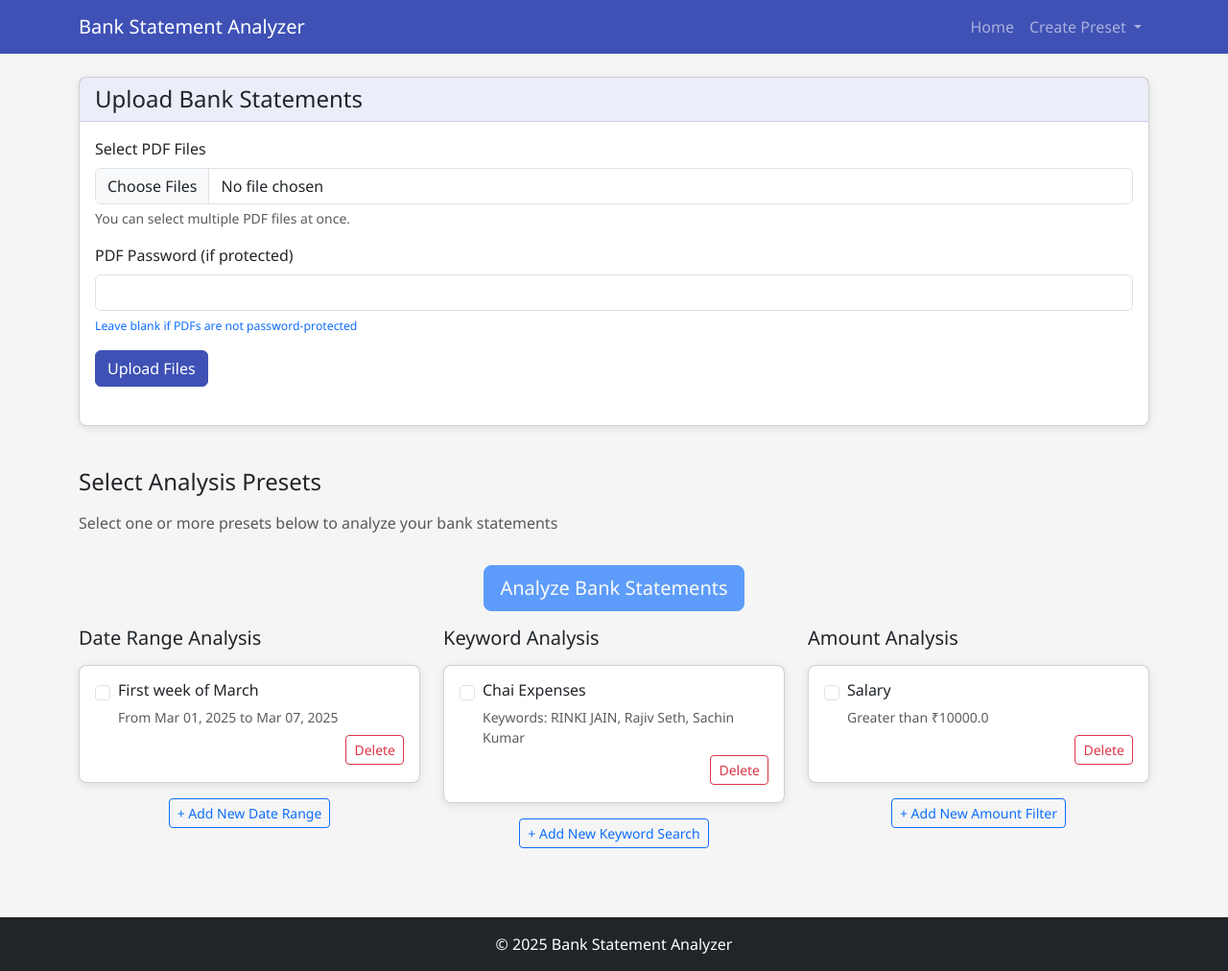
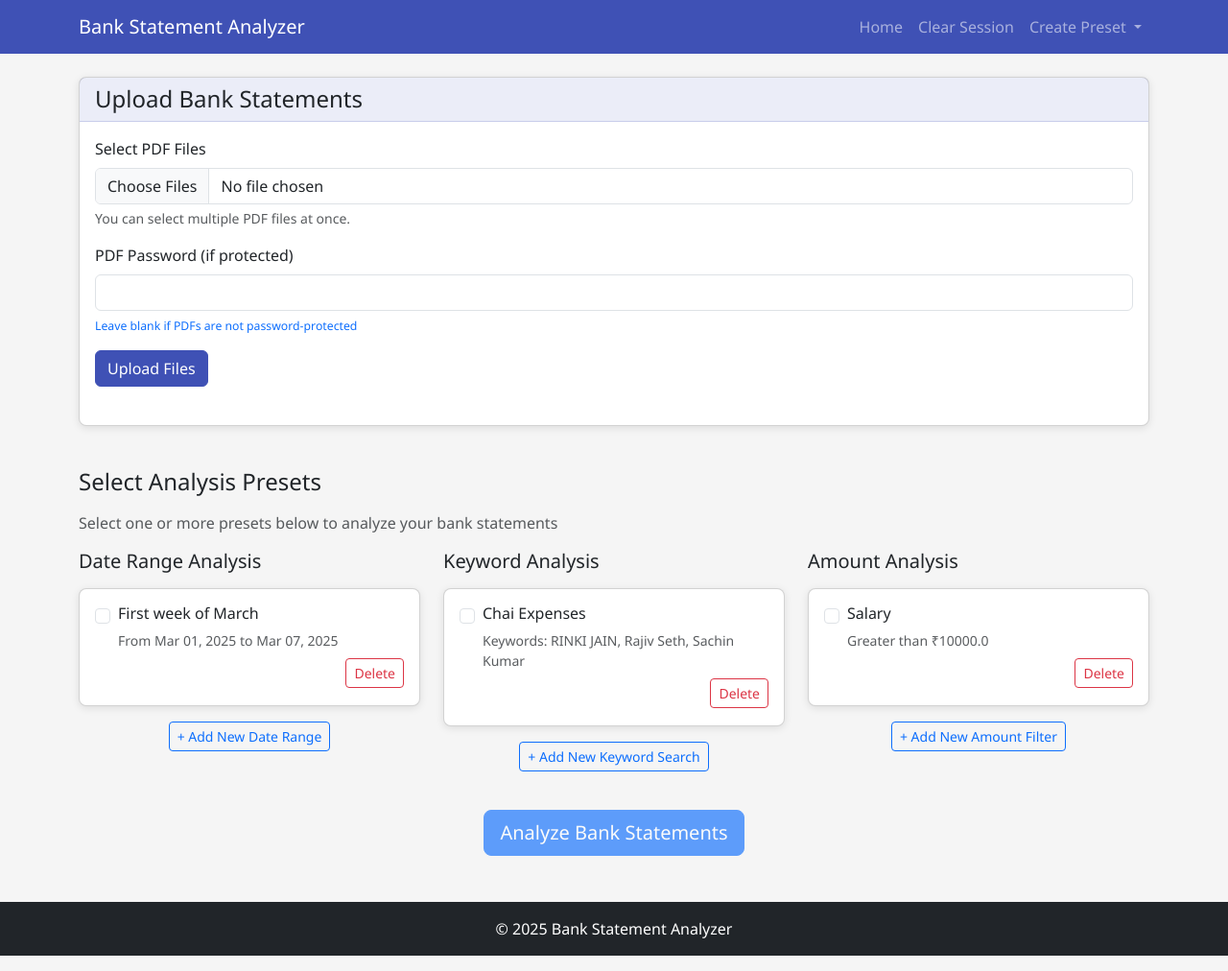
Before and after one commit to Deepanshu-TTN/kotakeye, a Django app: page / in a window 1280 px wide. Shown: the whole page at 96% size. Run offline with Django 5.2, Linux system fonts and the light colour scheme; data comes from the database, SQL or seed files in the repository; both versions use the stored data as it was after the commit.

Commit message:
remove unecesarry cache check, add clear session functionality

```diff
--- a/analyzer/urls.py
+++ b/analyzer/urls.py
@@ -1,9 +1,10 @@
 from django.urls import path
-from analyzer.views import IndexView, CreatePresetView, delete_preset, results
+from analyzer.views import IndexView, CreatePresetView, delete_preset, results, clear_session
 
 urlpatterns = [
     path('', IndexView.as_view(), name='index'),
     path('create_preset/<str:preset_type>/', CreatePresetView.as_view(), name='create_preset'),
     path('delete_preset/<int:id>/', delete_preset, name='delete_preset'),
-    path('results/', results, name='results')
+    path('results/', results, name='results'),
+    path('c/', clear_session, name='clear')
 ]
--- a/analyzer/views.py
+++ b/analyzer/views.py
@@ -2,7 +2,6 @@ from django.shortcuts import render, redirect, get_object_or_404
 from django.contrib import messages
 from django.views import View
 from django.views.generic import CreateView
-from django.views.decorators.cache import never_cache
 from django.http import Http404
 from analyzer.models import Preset
 from analyzer.forms import DateRangePresetForm, KeywordSearchPresetForm, AmountFilterPresetForm
@@ -114,7 +113,11 @@ def delete_preset(request, id):
     return redirect('index')
 
 
-@never_cache
+def clear_session(request):
+    request.session.pop('dataframes')
+    return redirect('index')
+
+
 def results(request):
     session_dataframes = request.session.get('dataframes', [])
     if not session_dataframes:
--- a/templates/base.html
+++ b/templates/base.html
@@ -113,6 +113,9 @@
                     <li class="nav-item">
                         <a class="nav-link" href="{% url 'index' %}">Home</a>
                     </li>
+                    <li class="nav-item">
+                        <a class="nav-link" href="{% url 'clear' %}">Clear Session</a>
+                    </li>
                     <li class="nav-item dropdown">
                         <a class="nav-link dropdown-toggle" href="#" id="presetDropdown" role="button" data-bs-toggle="dropdown" aria-expanded="false">
                             Create Preset
--- a/templates/index.html
+++ b/templates/index.html
@@ -45,13 +45,7 @@
 
 <form method="post" action="{% url 'results' %}" id="presetForm">
     {% csrf_token %}
-    <div class="row m-3">
-        <div class="col-12 text-center">
-            <button type="submit" class="btn btn-primary btn-lg" id="analyzeBtn" disabled>
-                Analyze Bank Statements
-            </button>
-        </div>
-    </div>
+
     <div class="row">
         <!-- Date Range Presets -->
         <div class="col-md-4 mb-4">
@@ -169,7 +163,13 @@
             </div>
         </div>
     </div>
-
+    <div class="row mt-3">
+        <div class="col-12 text-center">
+            <button type="submit" class="btn btn-primary btn-lg" id="analyzeBtn" disabled>
+                Analyze Bank Statements
+            </button>
+        </div>
+    </div>
 </form>
 
 {% endblock %}
```
Also changed, not shown: db.sqlite3.
